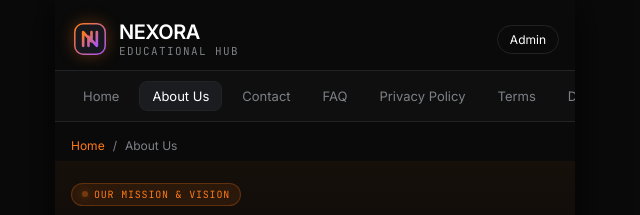
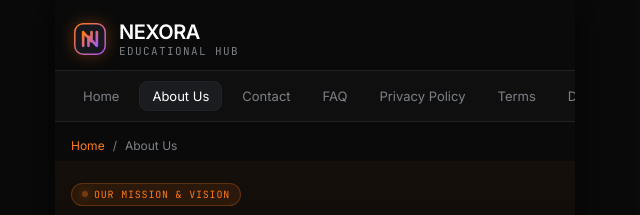
Before and after one commit to NEXORA7353/NEXORA, a website: page public/about.html in a window 1280 px wide. Shown: the top 215 px of the page, 325-965 px from the left. Drawn offline with Linux system fonts and the light colour scheme.

Commit message:
Remove public Admin button from top header across all pages

```diff
--- a/public/about.html
+++ b/public/about.html
@@ -48,7 +48,6 @@
             </div>
           </a>
         </div>
-        <a href="/admin.html" class="btn-outline btn-sm">Admin</a>
       </header>
 
       <!-- NAVIGATION MENU -->
```
Also changed, not shown: public/contact.html (+0 -1 lines), public/disclaimer.html (+0 -1 lines), public/faq.html (+0 -1 lines), public/index.html (+0 -1 lines), public/privacy.html (+0 -1 lines), public/terms.html (+0 -1 lines).
